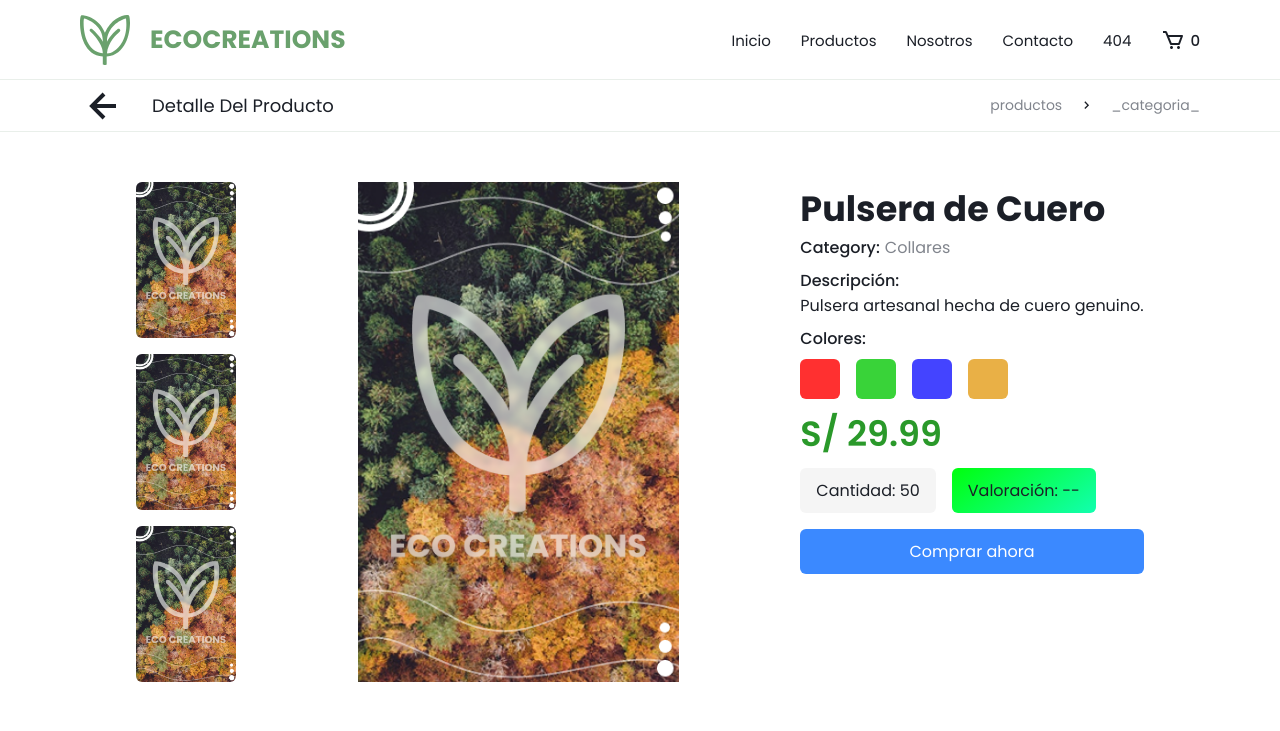
After one commit to ZCOseven/eco-creations-laravel, a Laravel app: page /productos/1 in a window 1280 px wide. The commit adds this page. Shown: the top 731 px of the page. Run offline with Laravel 12, Linux system fonts and the light colour scheme; data comes from the database, SQL or seed files in the repository.

Commit message:
Build,bd,component: Detalle del producto funcional, con componente y conexión bd

```diff
--- a/app/Http/Controllers/ProductoController.php
+++ b/app/Http/Controllers/ProductoController.php
@@ -12,4 +12,9 @@ class ProductoController extends Controller
         $products = Producto::where('estpro','activo')->get();
         return view('products.index',compact('products'));
     }
+
+    public function show(Producto $product){
+        $product->load('categoria');
+        return view('products.details',compact('product'));
+    }
 }
--- /dev/null
+++ b/app/View/Components/ProductDetailComponent.php
@@ -0,0 +1,25 @@
+<?php
+
+namespace App\View\Components;
+
+use App\Models\Producto;
+use Closure;
+use Illuminate\Contracts\View\View;
+use Illuminate\View\Component;
+
+class ProductDetailComponent extends Component
+{
+    public Producto $pro;
+    public function __construct($pro)
+    {
+        $this->pro = $pro;
+    }
+
+    /**
+     * Get the view / contents that represent the component.
+     */
+    public function render(): View|Closure|string
+    {
+        return view('components.product-detail-component');
+    }
+}
--- a/public/css/details.css
+++ b/public/css/details.css
@@ -1,3 +1,6 @@
+main{
+    padding-top: 80px;
+}
 .list-detail{
     display: flex;
     height: 52px;
--- a/resources/views/components/product-card.blade.php
+++ b/resources/views/components/product-card.blade.php
@@ -1,5 +1,7 @@
 <article class="card">
-    <img id='{{$pro->id}}' class="product-img" src="{{asset('img/login/'. $pro->imgpro)}}" alt="{{$pro->nombre}}">
+    <a href="{{route('productos.details',$pro->id)}}" >
+        <img id='{{$pro->id}}' class="product-img" src="{{asset('img/login/'. $pro->imgpro)}}" alt="{{$pro->nombre}}">
+    </a>
     <div class="product-data">
         <p class="product-title">{{$pro->nompro}}</p>
         <p class="product-description">{{$pro->descpro}}</p>
@@ -15,5 +17,6 @@
                 Añadir al carrito
             </div>
         </div>
+
     </div>
 </article>
--- /dev/null
+++ b/resources/views/components/product-detail-component.blade.php
@@ -0,0 +1,53 @@
+<section class="nav-category">
+    <ul class="list-detail">
+        <li class="list-detail-item">
+            <a href="{{route('productos.index')}}" class="back">
+                <svg class="bx-left-arrow-alt-svg" width="48" height="48" viewBox="0 0 48 48" fill="none" xmlns="http://www.w3.org/2000/svg">
+                    <path d="M25.4141 34.5859L16.8281 25.9999H36.0001V21.9999H16.8281L25.4141 13.4139L22.5861 10.5859L9.17212 23.9999L22.5861 37.4139L25.4141 34.5859Z" fill="#1B1F27"></path>
+                </svg>
+            </a>
+        </li>
+        <li class="list-detail-item list-full">
+            <h2 class="list-title">Detalle Del Producto</h2>
+            <div class="d-flex g-1 align-items-center">
+                <a class="link link-custom-detail" href="productos.html">productos</a>
+                <svg class="bx-chevron-right-svg" width="17" height="17" viewBox="0 0 17 17" fill="none" xmlns="http://www.w3.org/2000/svg">
+                    <path d="M7.29154 11.9626L11.0962 8.15794L7.29154 4.35327L6.34888 5.29594L9.21088 8.15794L6.34888 11.0199L7.29154 11.9626Z" fill="#1B1F27"></path>
+                </svg>
+                <a class="link link-custom-detail" href="#">_categoria_</a>
+            </div>
+        </li>
+
+    </ul>
+</section>
+<section class="containerProduct">
+    <section class="containerDetailProduct">
+        <div class="product-images">
+            <div class="product-gallery">
+                <img class="product-gallery-img" src="{{asset('img/login/' . $pro->imgpro)}}" alt="{{$pro->nompro}}">
+                <img class="product-gallery-img" src="{{asset('img/login/' . $pro->imgpro)}}" alt="{{$pro->nompro}}">
+                <img class="product-gallery-img" src="{{asset('img/login/' . $pro->imgpro)}}" alt="{{$pro->nompro}}">
+            </div>
+            <div> <img class="image-central" src="{{asset('img/login/' . $pro->imgpro)}}" alt="{{$pro->nompro}}"></div>
+        </div>
+        <div class="product-data">
+            <h3 class="product-title">{{$pro->nompro}}</h3>
+            <div class="d-flex category">Category: <a class="" href="#">{{$pro->categoria->nomcatg}}</a></div>
+            <p class="subtitle">Descripción:</p>
+            <p class="description">{{$pro->descpro}}</p>
+            <p class="subtitle">Colores:</p>
+            <div class="colors">
+                <div class="cube cube-red"></div>
+                <div class="cube cube-green"></div>
+                <div class="cube cube-blue"></div>
+                <div class="cube cube-orange"></div>
+            </div>
+            <p class="price">S/ {{$pro->prepro}}</p>
+            <div class="d-flex g-1">
+                <p class="amount"> Cantidad: {{$pro->stock_disponible}} </p>
+                <p class="rate">Valoración: -- </p>
+            </div>
+            <div class="btn btn-blue">Comprar ahora</div>
+        </div>
+    </section>
+</section>
--- a/resources/views/products/details.blade.php
+++ b/resources/views/products/details.blade.php
@@ -0,0 +1,11 @@
+@extends('layouts.app')
+@section('title', 'Detalle del Producto')
+
+@push('styles')
+<link rel="stylesheet" href="{{asset('css/details.css')}}">
+@endpush
+
+@section('content')
+<x-product-detail-component :pro=$product />
+
+@endsection
--- a/routes/web.php
+++ b/routes/web.php
@@ -8,3 +8,4 @@ Route::get('/', function () {
 });
 
 Route::get('/productos', [ProductoController::class,'index'])->name('productos.index');
+Route::get('/productos/{product}',[ProductoController::class,'show'])->name('productos.details');
```
